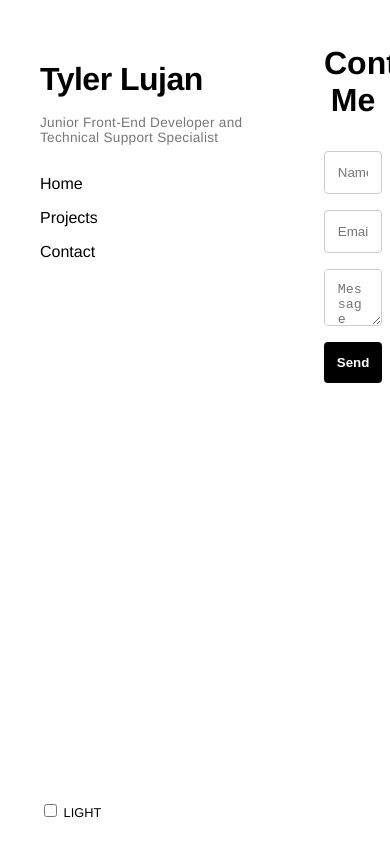
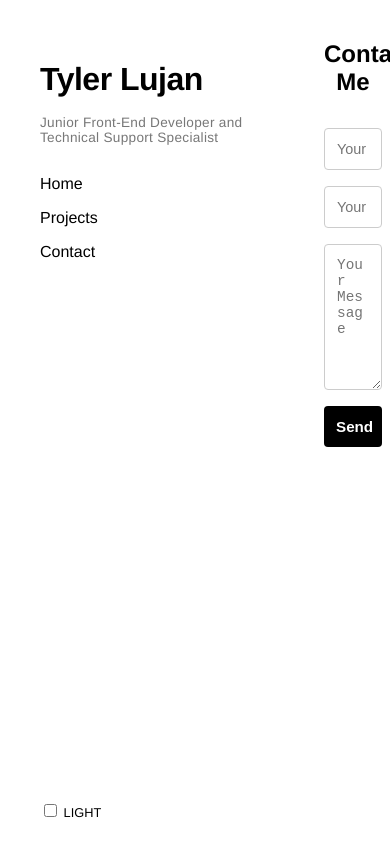
Before and after one commit to t-lujan/tyler-portfolio, a Vue app: page /contact in a window 390 px wide. Shown: the top 856 px of the page. Built offline with nearby package versions, Linux system fonts and the light colour scheme; a web font is replaced by a local one.

Commit message:
Mobile layout updates for Projects and Contact pages

```diff
--- a/src/views/Contact.vue
+++ b/src/views/Contact.vue
@@ -2,9 +2,9 @@
   <div class="contact-page">
     <h1>Contact Me</h1>
     <form class="contact-form" action="mailto:tyler@example.com" method="POST" enctype="text/plain">
-      <input type="text" name="name" placeholder="Name" required />
-      <input type="email" name="email" placeholder="Email" required />
-      <textarea name="message" placeholder="Message" required></textarea>
+      <input type="text" name="name" placeholder="Your Name" required />
+      <input type="email" name="email" placeholder="Your Email" required />
+      <textarea name="message" placeholder="Your Message" required></textarea>
       <button type="submit">Send</button>
     </form>
   </div>
@@ -12,14 +12,15 @@
 
 <style scoped>
 .contact-page {
+  max-width: 600px;
+  margin: 0 auto;
   padding: 2rem;
-  max-width: 600px;
-  margin: auto;
 }
 
 h1 {
   text-align: center;
   margin-bottom: 2rem;
+  font-size: 2rem;
 }
 
 .contact-form {
@@ -30,18 +31,25 @@ h1 {
 
 input,
 textarea {
-  padding: 0.8rem;
+  padding: 0.75rem;
   border: 1px solid #ccc;
   border-radius: 4px;
+  font-size: 1rem;
+}
+
+textarea {
+  resize: vertical;
+  min-height: 120px;
 }
 
 button {
-  padding: 0.8rem;
+  padding: 0.75rem;
   background: black;
   color: white;
   border: none;
   border-radius: 4px;
   font-weight: bold;
+  font-size: 1rem;
   cursor: pointer;
 }
 
@@ -49,5 +57,18 @@ button {
   .contact-page {
     padding: 1rem;
   }
+
+  h1 {
+    font-size: 1.5rem;
+  }
+
+  input,
+  textarea {
+    font-size: 0.9rem;
+  }
+
+  button {
+    font-size: 0.95rem;
+  }
 }
 </style>
--- a/src/views/Home.vue
+++ b/src/views/Home.vue
@@ -1,6 +1,6 @@
 <template>
   <div class="home">
-    <canvas ref="pongCanvas" class="pong-bg"></canvas>
+    <canvas ref="pongCanvas" class="pong-bg" v-show="!isMobile"></canvas>
     <div class="about">
       <p>
         I’m a junior dev focused on crafting clean, efficient, and interactive web experiences.
@@ -14,23 +14,11 @@
 import { ref, onMounted } from 'vue'
 
 const pongCanvas = ref(null)
+const isMobile = window.innerWidth <= 768
 let ctx
 
-const paddle = {
-  width: 10,
-  height: 80,
-  leftY: 0,
-  rightY: 0,
-  speed: 4
-}
-
-const ball = {
-  x: 0,
-  y: 0,
-  radius: 6,
-  vx: 3,
-  vy: 2
-}
+const paddle = { width: 10, height: 80, leftY: 0, rightY: 0, speed: 4 }
+const ball = { x: 0, y: 0, radius: 6, vx: 3, vy: 2 }
 
 const resizeCanvas = () => {
   const canvas = pongCanvas.value
@@ -64,6 +52,8 @@ const draw = () => {
     ball.vy *= -1
   }
 
+  const rightX = canvas.width - paddle.width - 10
+
   if (
     ball.x - ball.radius <= 10 + paddle.width &&
     ball.y >= paddle.leftY &&
@@ -72,7 +62,6 @@ const draw = () => {
     ball.vx *= -1
   }
 
-  const rightX = canvas.width - paddle.width - 10
   if (
     ball.x + ball.radius >= rightX &&
     ball.y >= paddle.rightY &&
@@ -82,8 +71,7 @@ const draw = () => {
   }
 
   if (ball.x < 0 || ball.x > canvas.width) {
-    ball.x = canvas.width / 2
-    ball.y = canvas.height / 2
+    resetBall(canvas)
   }
 
   const aiCenter = paddle.rightY + paddle.height / 2
@@ -96,9 +84,15 @@ const draw = () => {
   ctx.arc(ball.x, ball.y, ball.radius, 0, Math.PI * 2)
   ctx.fill()
 
-  ctx.fillStyle = color
   ctx.fillRect(10, paddle.leftY, paddle.width, paddle.height)
   ctx.fillRect(rightX, paddle.rightY, paddle.width, paddle.height)
+}
+
+const resetBall = (canvas) => {
+  ball.x = canvas.width / 2
+  ball.y = canvas.height / 2
+  ball.vx = 3 * (Math.random() > 0.5 ? 1 : -1)
+  ball.vy = 2 * (Math.random() > 0.5 ? 1 : -1)
 }
 
 const animate = () => {
@@ -107,12 +101,14 @@ const animate = () => {
 }
 
 onMounted(() => {
+  if (!isMobile) {
     const canvas = pongCanvas.value
     ctx = canvas.getContext('2d')
     resizeCanvas()
     animate()
     window.addEventListener('resize', resizeCanvas)
     window.addEventListener('mousemove', handleMouseMove)
+  }
 })
 </script>
 
@@ -127,20 +123,11 @@ onMounted(() => {
   position: absolute;
   right: 2rem;
   bottom: 2rem;
-  max-width: 280px;
+  max-width: 300px;
   font-size: 0.9rem;
   text-align: right;
   z-index: 2;
   line-height: 1.5;
-}
-
-@media (max-width: 768px) {
-  .about {
-    right: 1rem;
-    bottom: 1rem;
-    font-size: 0.8rem;
-    max-width: 80%;
-  }
 }
 
 .pong-bg {
@@ -153,4 +140,13 @@ onMounted(() => {
   background: radial-gradient(circle, #ccc 0%, transparent 100%);
   pointer-events: none;
 }
+
+@media (max-width: 768px) {
+  .about {
+    right: 1rem;
+    bottom: 1rem;
+    font-size: 0.8rem;
+    max-width: 90%;
+  }
+}
 </style>
--- a/src/views/Projects.vue
+++ b/src/views/Projects.vue
@@ -1,11 +1,11 @@
 <template>
   <div class="projects-page">
     <h1>Projects</h1>
-    <div class="project-grid">
+    <div class="grid">
       <div class="project" v-for="n in 4" :key="n">
-        <img :src="`https://via.placeholder.com/300x200?text=Project+${n}`" :alt="`Project ${n}`" />
-        <h3>Project {{ n }}</h3>
-        <p>This is a placeholder description for Project {{ n }}.</p>
+        <img :src="`https://via.placeholder.com/400x240?text=Project+${n}`" />
+        <h2>Project {{ n }}</h2>
+        <p>Brief description of project {{ n }}.</p>
       </div>
     </div>
   </div>
@@ -14,25 +14,25 @@
 <style scoped>
 .projects-page {
   padding: 2rem;
-  overflow-y: auto;
 }
 
 h1 {
   text-align: center;
   margin-bottom: 2rem;
+  font-size: 2rem;
 }
 
-.project-grid {
+.grid {
   display: grid;
-  grid-template-columns: repeat(auto-fill, minmax(240px, 1fr));
   gap: 1.5rem;
+  grid-template-columns: repeat(auto-fill, minmax(280px, 1fr));
 }
 
 .project {
   border: 1px solid #ccc;
   padding: 1rem;
   border-radius: 8px;
-  background: var(--color-bg);
+  background: var(--bg, white);
   text-align: center;
 }
 
@@ -41,4 +41,18 @@ h1 {
   height: auto;
   border-radius: 4px;
 }
+
+@media (max-width: 768px) {
+  .projects-page {
+    padding: 1rem;
+  }
+
+  h1 {
+    font-size: 1.5rem;
+  }
+
+  .project p {
+    font-size: 0.85rem;
+  }
+}
 </style>
```
Lines whose indentation alone changed are shown as unchanged.
